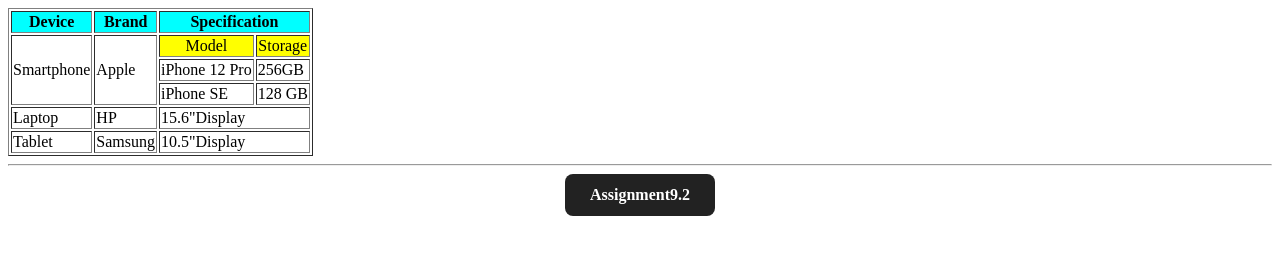
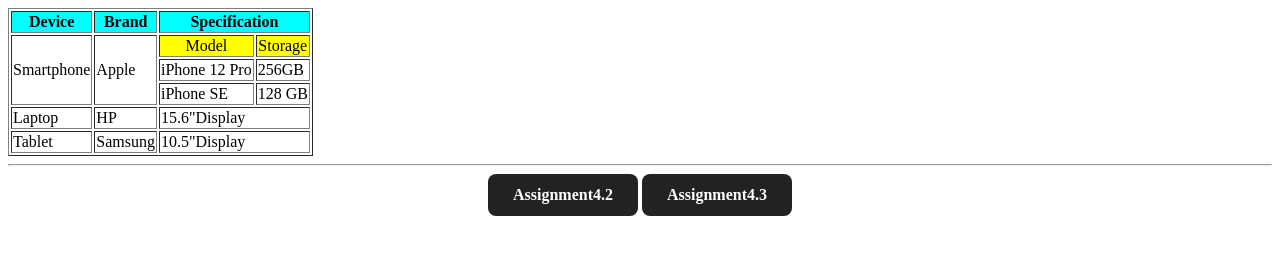
Before and after one commit to hamzashaikh440692-hub/assignment-4, a plain HTML site: page index.html in a window 1280 px wide. Drawn offline with Linux system fonts and the light colour scheme.

Commit message:
Update index.html

```diff
--- a/index.html
+++ b/index.html
@@ -61,7 +61,8 @@
     <nav>
     <hr>
     <div>
-   <a href="9.2-index.html" class="btn">Assignment9.2</a>
+   <a href="4.2-index.html" class="btn">Assignment4.2</a>
+        <a href="4.3-index.html" class="btn">Assignment4.3</a>
     </hr>
     </div>
         </nav>
```
